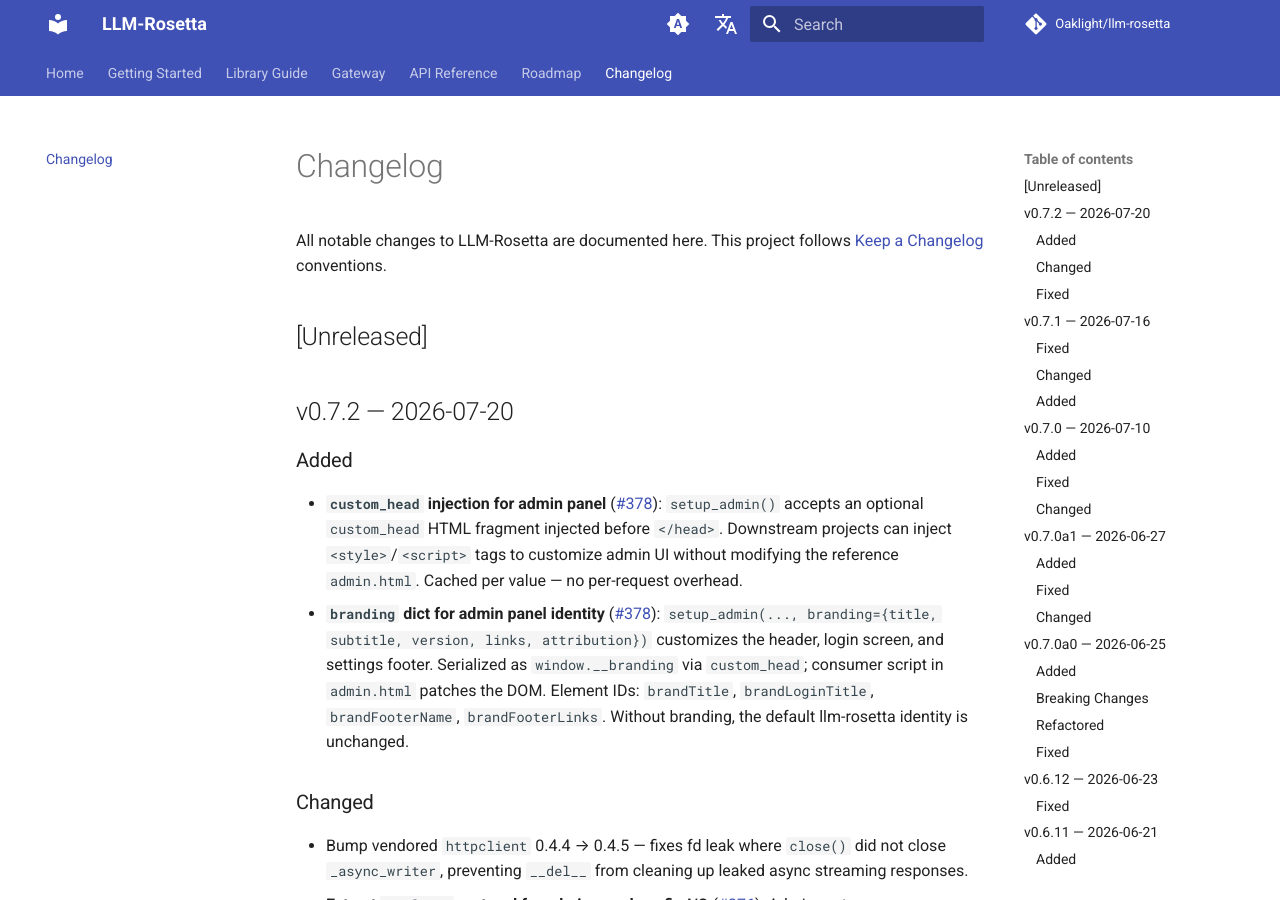
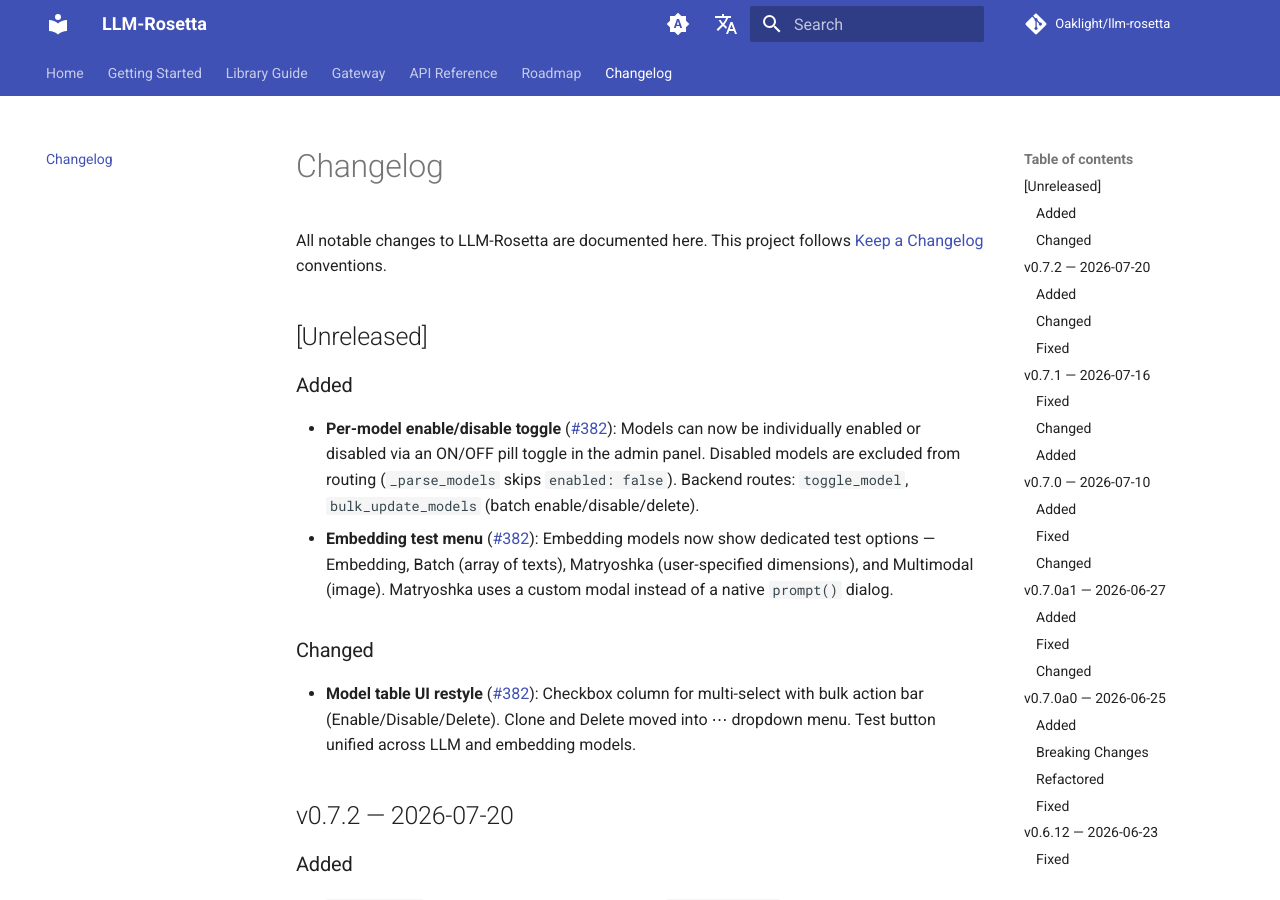
Before and after one commit to Oaklight/llm-rosetta, an MkDocs documentation site: the page built from docs/changelog.md, in a window 1280 px wide and 900 px high. Built offline with MkDocs 1.6.1 and Material for MkDocs 9.7.7, drawn with Linux system fonts in a browser that asks for light colours; comment, search, counter and statistics services are not loaded.

Commit message:
docs: add model toggle and table restyle to unreleased changelog

```diff
--- a/docs/changelog.md
+++ b/docs/changelog.md
@@ -7,6 +7,15 @@ title: Changelog
 All notable changes to LLM-Rosetta are documented here. This project follows [Keep a Changelog](https://keepachangelog.com/) conventions.
 
 ## [Unreleased]
+
+### Added
+
+- **Per-model enable/disable toggle** ([#382](https://github.com/Oaklight/llm-rosetta/pull/382)): Models can now be individually enabled or disabled via an ON/OFF pill toggle in the admin panel. Disabled models are excluded from routing (`_parse_models` skips `enabled: false`). Backend routes: `toggle_model`, `bulk_update_models` (batch enable/disable/delete).
+- **Embedding test menu** ([#382](https://github.com/Oaklight/llm-rosetta/pull/382)): Embedding models now show dedicated test options — Embedding, Batch (array of texts), Matryoshka (user-specified dimensions), and Multimodal (image). Matryoshka uses a custom modal instead of a native `prompt()` dialog.
+
+### Changed
+
+- **Model table UI restyle** ([#382](https://github.com/Oaklight/llm-rosetta/pull/382)): Checkbox column for multi-select with bulk action bar (Enable/Disable/Delete). Clone and Delete moved into ⋯ dropdown menu. Test button unified across LLM and embedding models.
 
 ## v0.7.2 — 2026-07-20
 
```
